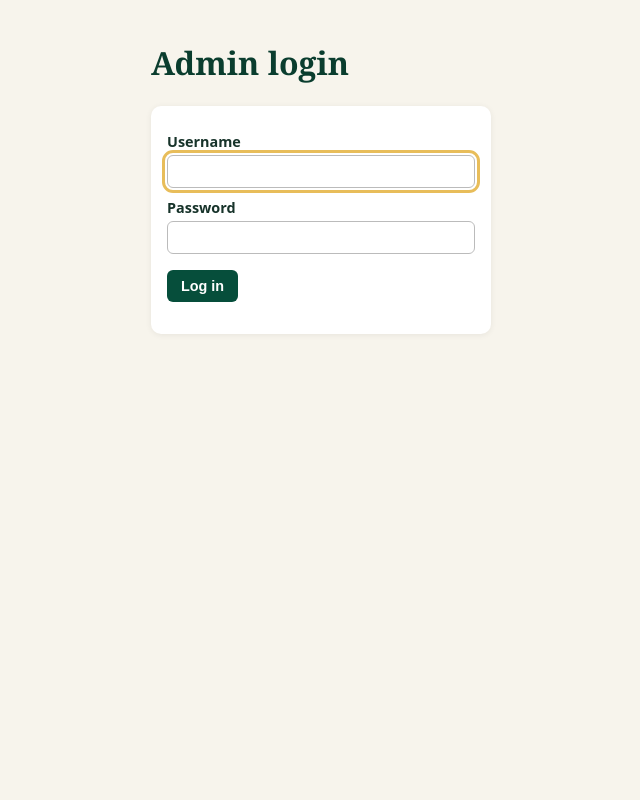
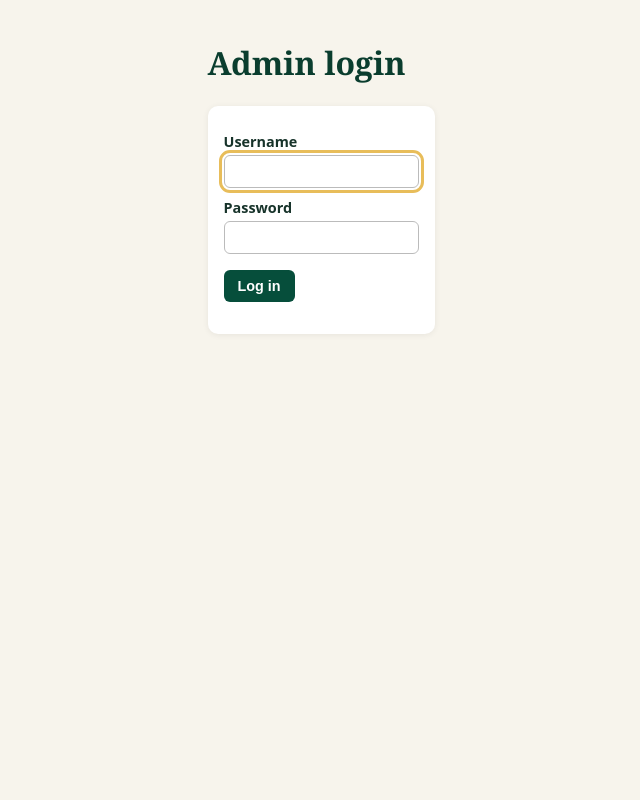
Before and after one commit to ShubhajitGayen/jamajama, a PHP site: page /admin/login.php in a window 1280 px wide. Shown: the whole page, without its empty margins (319-959 px from the left). Run offline with PHP 8.4, Linux system fonts and the light colour scheme.

Commit message:
Add min-height and flexbox layout to body

```diff
--- a/assets/style.css
+++ b/assets/style.css
@@ -15,6 +15,9 @@ body {
   font-family: Georgia, "Times New Roman", serif;
   background: var(--iv);
   color: var(--ink);
+   min-height: 100vh;
+  display: flex;
+  flex-direction: column;
 }
 a {
   color: inherit;
```
